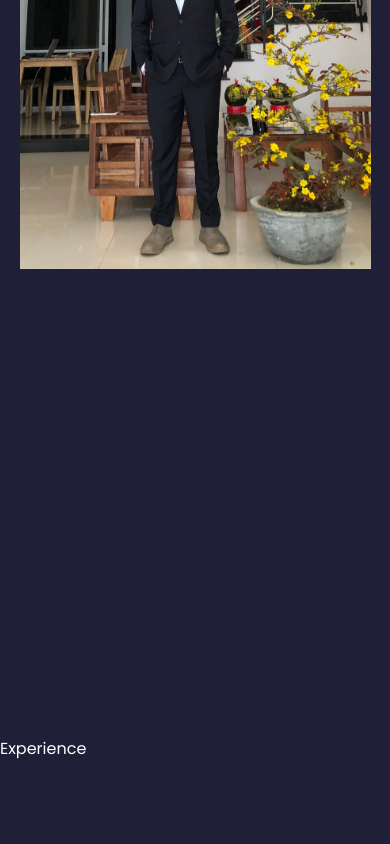
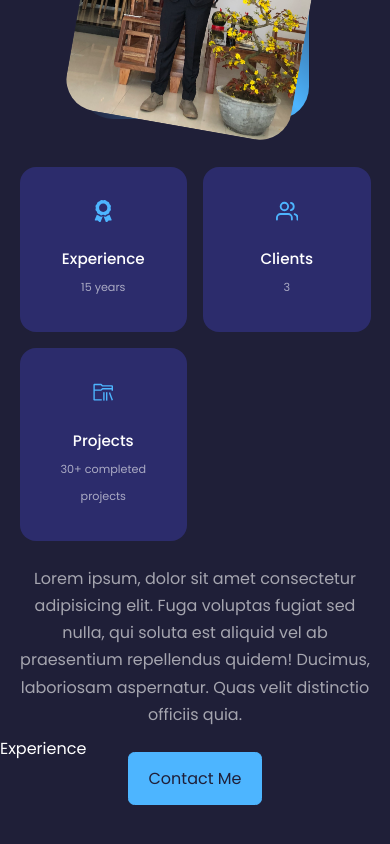
Before and after one commit to hieu-van-nguyen/Portfolio, a React (Create React App) app: page / in a window 390 px wide. Shown: the part 1145-1989 px from the top of the page. Built offline with nearby package versions, Linux system fonts and the light colour scheme.

Commit message:
update about component

```diff
--- a/src/components/about/About.js
+++ b/src/components/about/About.js
@@ -1,6 +1,9 @@
 import React from "react";
 import "./about.css";
 import ME from "../../assets/me-about.png";
+import { FaAward } from "react-icons/fa";
+import { FiUsers } from "react-icons/fi";
+import { VscFolderLibrary } from "react-icons/vsc";
 
 function About() {
   return (
@@ -10,10 +13,37 @@ function About() {
       <div className="container about__container">
         <div className="about__me">
           <div className="about__me-image">
-            <img src={ME} alt="" />
+            <img src={ME} alt="About Image" />
           </div>
         </div>
-        <div className="about__content"></div>
+        <div className="about__content">
+          <div className="about__cards">
+            <article className="about__card">
+              <FaAward className="about__icon" />
+              <h5>Experience</h5>
+              <small>15 years</small>
+            </article>
+            <article className="about__card">
+              <FiUsers className="about__icon" />
+              <h5>Clients</h5>
+              <small>3</small>
+            </article>
+            <article className="about__card">
+              <VscFolderLibrary className="about__icon" />
+              <h5>Projects</h5>
+              <small>30+ completed projects</small>
+            </article>
+          </div>
+          <p>
+            Lorem ipsum, dolor sit amet consectetur adipisicing elit. Fuga
+            voluptas fugiat sed nulla, qui soluta est aliquid vel ab praesentium
+            repellendus quidem! Ducimus, laboriosam aspernatur. Quas velit
+            distinctio officiis quia.
+          </p>
+          <a href="#contact" className="btn btn-primary">
+            Contact Me
+          </a>
+        </div>
       </div>
     </section>
   );
--- a/src/components/about/about.css
+++ b/src/components/about/about.css
@@ -0,0 +1,102 @@
+.about__container {
+    display: grid;
+    grid-template-columns: 35% 50%;
+    gap: 15%;
+}
+
+.about__me {
+    width: 100%;
+    aspect-ratio: 1/1;
+    border-radius: 2rem;
+    background: linear-gradient(45deg, transparent, var(--color-primary), transparent);
+    display: grid;
+    place-items: center;
+}
+
+.about__me-image {
+    border-radius: 2rem;
+    overflow: hidden;
+    transform: rotate(10deg);
+    transition: var(--transition);
+}
+
+.about__me-image:hover {
+    transform: rotate(0);
+}
+
+.about__cards {
+    display: grid;
+    grid-template-columns: repeat(3, 1fr);
+    gap: 1.5rem;
+}
+
+.about__card {
+    background: var(--color-bg-variant);
+    border: 1px solid transparent;
+    border-radius: 1rem;
+    padding: 2rem;
+    text-align: center;
+    transition: var(--transition);
+}
+
+.about__card:hover {
+    background: transparent;
+    border-color: var(--color-primary-variant);
+    cursor: default;
+}
+
+.about__icon {
+    color: var(--color-primary);
+    font-size: 1.4rem;
+    margin-bottom: 1rem;
+}
+
+.about__card h5 {
+    font-size: 0.95rem;
+}
+
+.about__card small {
+    font-size: 0.7rem;
+    color: var(--color-light);
+}
+
+.about__content p {
+    margin: 2rem 0 2.6rem;
+    color: var(--color-light);
+}
+
+@media screen and (max-width: 1024px) {
+    .about__container {
+        grid-template-columns: 1fr;
+        gap: 0;
+    }
+
+    .about__me {
+        width: 50%;
+        margin: 2rem auto 4rem;
+    }
+
+    .about__content p {
+        margin: 1rem 0 1.5rem;
+    }
+}
+
+@media screen and (max-width: 600px) {
+    .about__me {
+        width: 65%;
+        margin: 0 auto 3rem;
+    }
+
+    .about__cards {
+        grid-template-columns: 1fr 1fr;
+        gap: 1rem;
+    }
+
+    .about__content {
+        text-align: center;
+    }
+
+    .about__content p {
+        margin: 1.5rem 0;
+    }
+}
```
